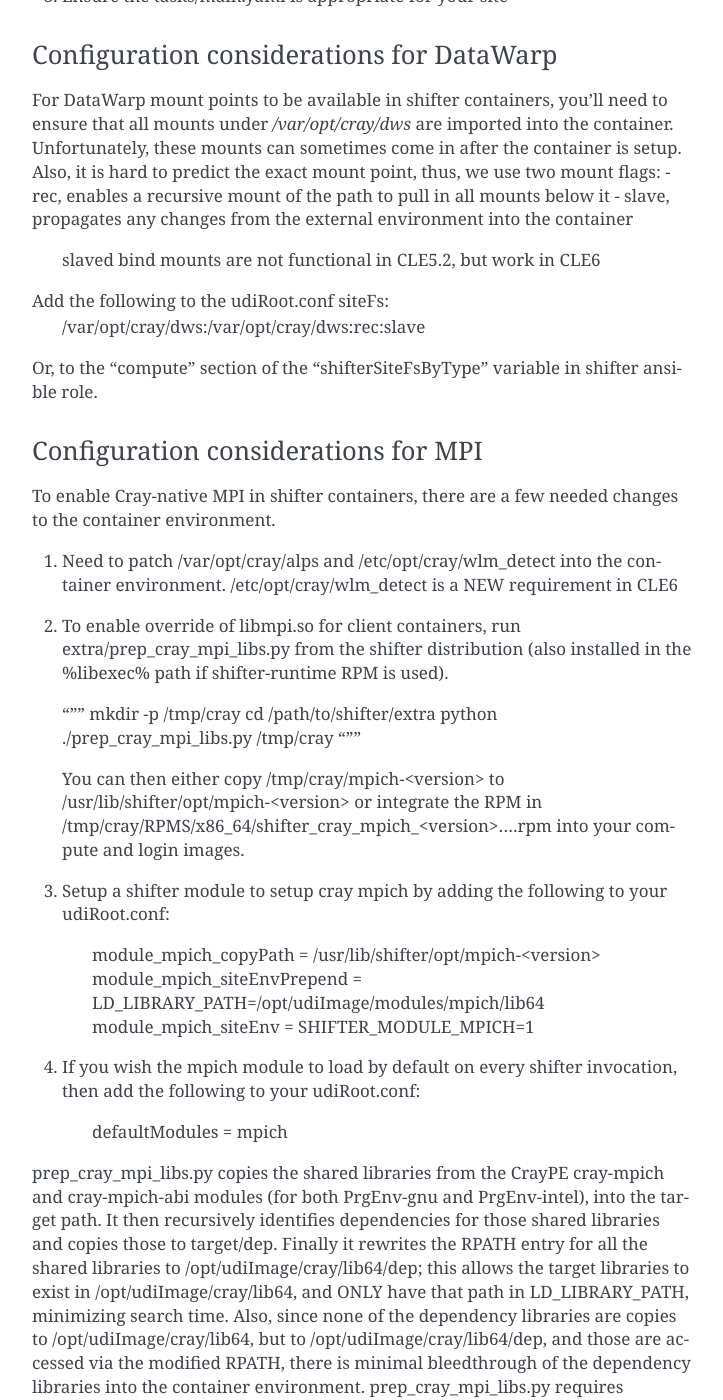
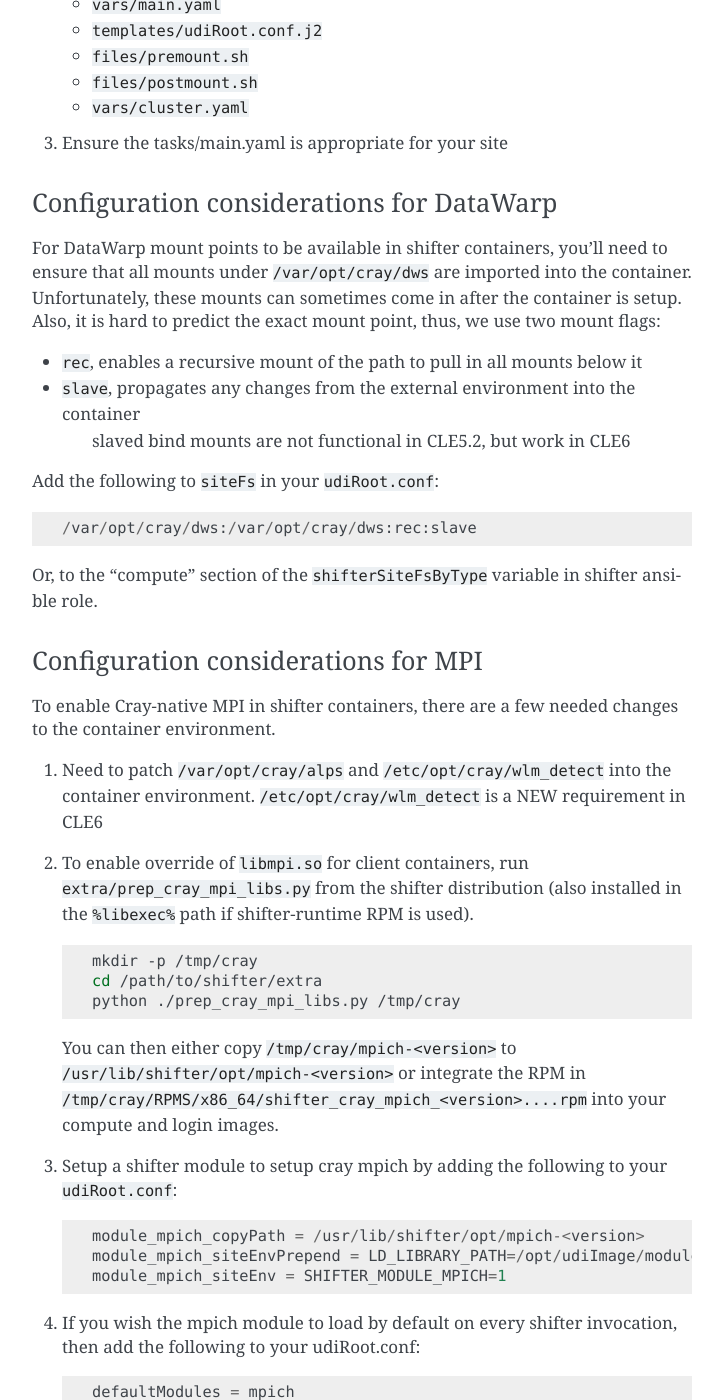
Before and after one commit to NERSC/shifter, a Sphinx documentation site: the page built from doc/install/cle6.rst, in a window 1280 px wide and 1400 px high, scrolled down 701 px. Shown: the whole window, without its empty margins (388-1111 px from the left). Built offline with Sphinx 7.4.7, drawn with Linux system fonts in a browser that asks for light colours; some of the changed text lies outside the part shown.

Commit message:
cle6.rst: use proper reStructuredText

```diff
--- a/doc/install/cle6.rst
+++ b/doc/install/cle6.rst
@@ -1,91 +1,109 @@
+================================================
 Installing Shifter Runtime in Cray's CLE 6.0UP01
 ================================================
 
+--------------------------------------
 Setting up Compute node kernel support
 --------------------------------------
-1. Build compute node image
-2. Boot compute node
-3. Install appropriate kernel-sources and kernel-syms
-e.g.,
 
-    zypper install --oldpackage kernel-source-3.12.51-52.31.1_1.0600.9146.67.1
-    zypper install --oldpackage kernel-syms.12.51-52.31.1_1.0600.9146.67.1
+1. Build compute node image.
+2. Boot compute node.
+3. Install appropriate ``kernel-source`` and ``kernel-syms``. For example:
 
-4. rpmbuild -bb /path/to/shifter_cle6_kmod_deps.spec
-6. Put resulting RPM in a repo, pkgcoll, and update compute image
+   .. code-block:: bash
 
+       zypper install --oldpackage kernel-source-3.12.51-52.31.1_1.0600.9146.67.1
+       zypper install --oldpackage kernel-syms.12.51-52.31.1_1.0600.9146.67.1
+
+4. :code:`rpmbuild -bb /path/to/shifter_cle6_kmod_deps.spec`
+5. Put resulting RPM in a repo, pkgcoll, and update compute image.
+
+
+--------------------------------------------
 Configuring udiRoot with custom ansible play
 --------------------------------------------
+
 1. Refer to the sample ansible play/role in the shifter distribution under
-   extra/cle6/ansible
-2. Make modifications to each of the following to meet your needs
-   - vars/main.yaml
-   - templates/udiRoot.conf.j2
-   - files/premount.sh
-   - files/postmount.sh
-   - vars/cluster.yaml
+   ``extra/cle6/ansible``.
+2. Make modifications to each of the following files to meet your needs
+
+   * ``vars/main.yaml``
+   * ``templates/udiRoot.conf.j2``
+   * ``files/premount.sh``
+   * ``files/postmount.sh``
+   * ``vars/cluster.yaml``
+
 3. Ensure the tasks/main.yaml is appropriate for your site
 
 
++++++++++++++++++++++++++++++++++++++++++
 Configuration considerations for DataWarp
 +++++++++++++++++++++++++++++++++++++++++
+
 For DataWarp mount points to be available in shifter containers, you'll need
-to ensure that all mounts under `/var/opt/cray/dws` are imported into the
+to ensure that all mounts under ``/var/opt/cray/dws`` are imported into the
 container.  Unfortunately, these mounts can sometimes come in after the
 container is setup.  Also, it is hard to predict the exact mount point,
 thus, we use two mount flags:
-- rec, enables a recursive mount of the path to pull in all mounts below it
-- slave, propagates any changes from the external environment into the container
+
+* ``rec``, enables a recursive mount of the path to pull in all mounts below it
+* ``slave``, propagates any changes from the external environment into the container
          slaved bind mounts are not functional in CLE5.2, but work in CLE6
 
-Add the following to the udiRoot.conf siteFs:
- /var/opt/cray/dws:/var/opt/cray/dws:rec:slave
+Add the following to ``siteFs`` in your ``udiRoot.conf``::
 
-Or, to the "compute" section of the "shifterSiteFsByType" variable in shifter
+    /var/opt/cray/dws:/var/opt/cray/dws:rec:slave
+
+Or, to the "compute" section of the ``shifterSiteFsByType`` variable in shifter
 ansible role.
 
+
+++++++++++++++++++++++++++++++++++++
 Configuration considerations for MPI
 ++++++++++++++++++++++++++++++++++++
+
 To enable Cray-native MPI in shifter containers, there are a few needed changes
 to the container environment.
 
-1. Need to patch /var/opt/cray/alps and /etc/opt/cray/wlm_detect into the
-   container environment. /etc/opt/cray/wlm_detect is a NEW requirement in CLE6
-2. To enable override of libmpi.so for client containers, run
-   extra/prep_cray_mpi_libs.py from the shifter distribution (also installed in
-   the %libexec% path if shifter-runtime RPM is used).
+1. Need to patch ``/var/opt/cray/alps`` and ``/etc/opt/cray/wlm_detect`` into the
+   container environment. ``/etc/opt/cray/wlm_detect`` is a NEW requirement in CLE6
+2. To enable override of ``libmpi.so`` for client containers, run
+   ``extra/prep_cray_mpi_libs.py`` from the shifter distribution (also installed in
+   the ``%libexec%`` path if shifter-runtime RPM is used).
 
-   """
-   mkdir -p /tmp/cray
-   cd /path/to/shifter/extra
-   python ./prep_cray_mpi_libs.py /tmp/cray
-   """
+   .. code-block:: bash
 
-   You can then either copy /tmp/cray/mpich-<version> to
-   /usr/lib/shifter/opt/mpich-<version> or integrate the RPM in
-   /tmp/cray/RPMS/x86_64/shifter_cray_mpich_<version>....rpm into your
+       mkdir -p /tmp/cray
+       cd /path/to/shifter/extra
+       python ./prep_cray_mpi_libs.py /tmp/cray
+
+   You can then either copy ``/tmp/cray/mpich-<version>`` to
+   ``/usr/lib/shifter/opt/mpich-<version>`` or integrate the RPM in
+   ``/tmp/cray/RPMS/x86_64/shifter_cray_mpich_<version>....rpm`` into your
    compute and login images.
 3. Setup a shifter module to setup cray mpich by adding the following to
-   your udiRoot.conf:
+   your ``udiRoot.conf``::
 
        module_mpich_copyPath = /usr/lib/shifter/opt/mpich-<version>
        module_mpich_siteEnvPrepend = LD_LIBRARY_PATH=/opt/udiImage/modules/mpich/lib64
        module_mpich_siteEnv = SHIFTER_MODULE_MPICH=1
 
 4. If you wish the mpich module to load by default on every shifter invocation,
-   then add the following to your udiRoot.conf:
+   then add the following to your udiRoot.conf::
 
        defaultModules = mpich
 
-prep_cray_mpi_libs.py copies the shared libraries from the CrayPE cray-mpich
-and cray-mpich-abi modules (for both PrgEnv-gnu and PrgEnv-intel), into the
+``prep_cray_mpi_libs.py`` copies the shared libraries from the CrayPE ``cray-mpich``
+and ``cray-mpich-abi`` modules (for both ``PrgEnv-gnu`` and ``PrgEnv-intel``), into the
 target path.  It then recursively identifies dependencies for those shared
-libraries and copies those to target/dep.  Finally it rewrites the RPATH entry
-for all the shared libraries to /opt/udiImage/cray/lib64/dep; this allows the
-target libraries to exist in /opt/udiImage/cray/lib64, and ONLY have that path
-in LD_LIBRARY_PATH, minimizing search time.  Also, since none of the dependency
-libraries are copies to /opt/udiImage/cray/lib64, but to
-/opt/udiImage/cray/lib64/dep, and those are accessed via the modified RPATH,
+libraries and copies those to target/dep.  Finally it rewrites the ``RPATH`` entry
+for all the shared libraries to ``/opt/udiImage/cray/lib64/dep``; this allows the
+target libraries to exist in ``/opt/udiImage/cray/lib64``, and ONLY have that path
+in ``LD_LIBRARY_PATH``, minimizing search time.  Also, since none of the dependency
+libraries are copies to ``/opt/udiImage/cray/lib64``, but to
+``/opt/udiImage/cray/lib64/dep``, and those are accessed via the modified ``RPATH``,
 there is minimal bleedthrough of the dependency libraries into the container
 environment.
-prep_cray_mpi_libs.py requires patchelf (https://nixos.org/patchelf.html).
+``prep_cray_mpi_libs.py`` requires `patchelf`_.
+
+.. _patchelf: https://github.com/NixOS/patchelf
```
